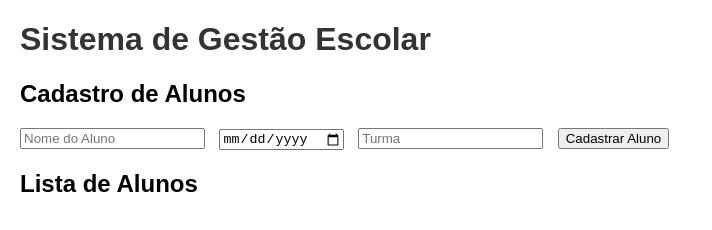
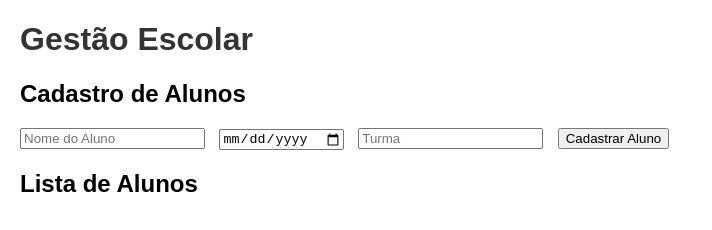
Before and after one commit to Andresdo23/unifor, a plain HTML site: page index.html in a window 1280 px wide. Shown: the whole page, without its empty margins (0-712 px from the left). Drawn offline with Linux system fonts and the light colour scheme.

Commit message:
Update index.html

```diff
--- a/index.html
+++ b/index.html
@@ -7,7 +7,7 @@
     <link rel="stylesheet" href="style.css">
 </head>
 <body>
-    <h1>Sistema de Gestão Escolar</h1>
+    <h1>Gestão Escolar</h1>
 
     <h2>Cadastro de Alunos</h2>
     <form id="alunoForm">
```
